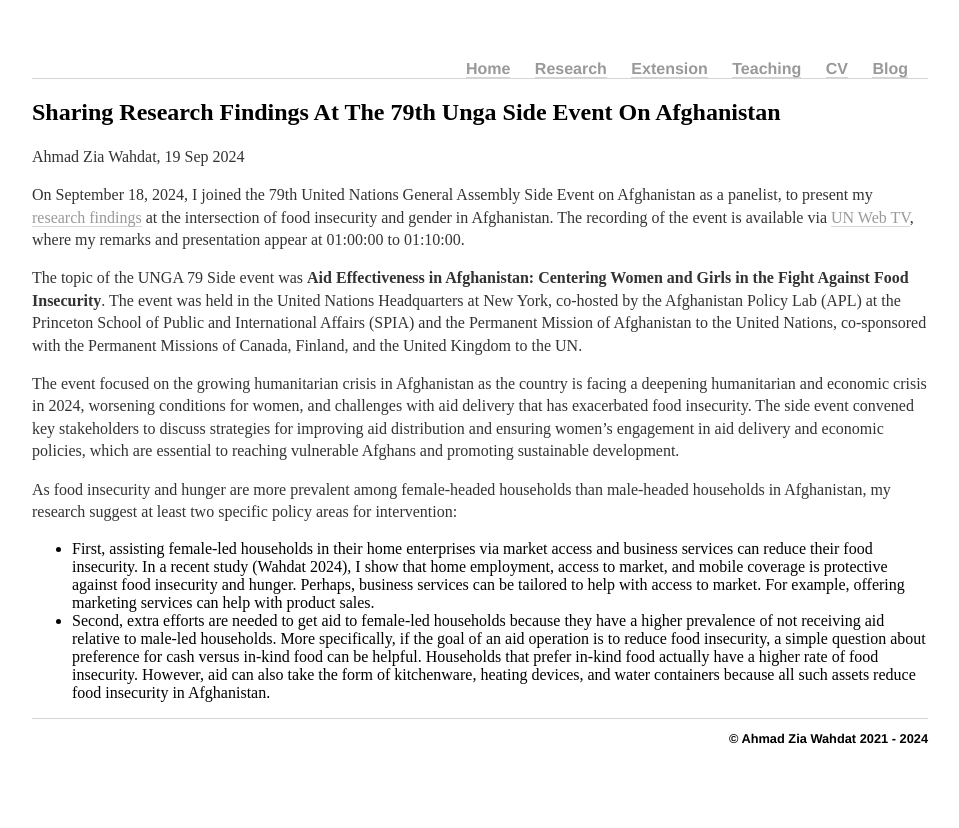
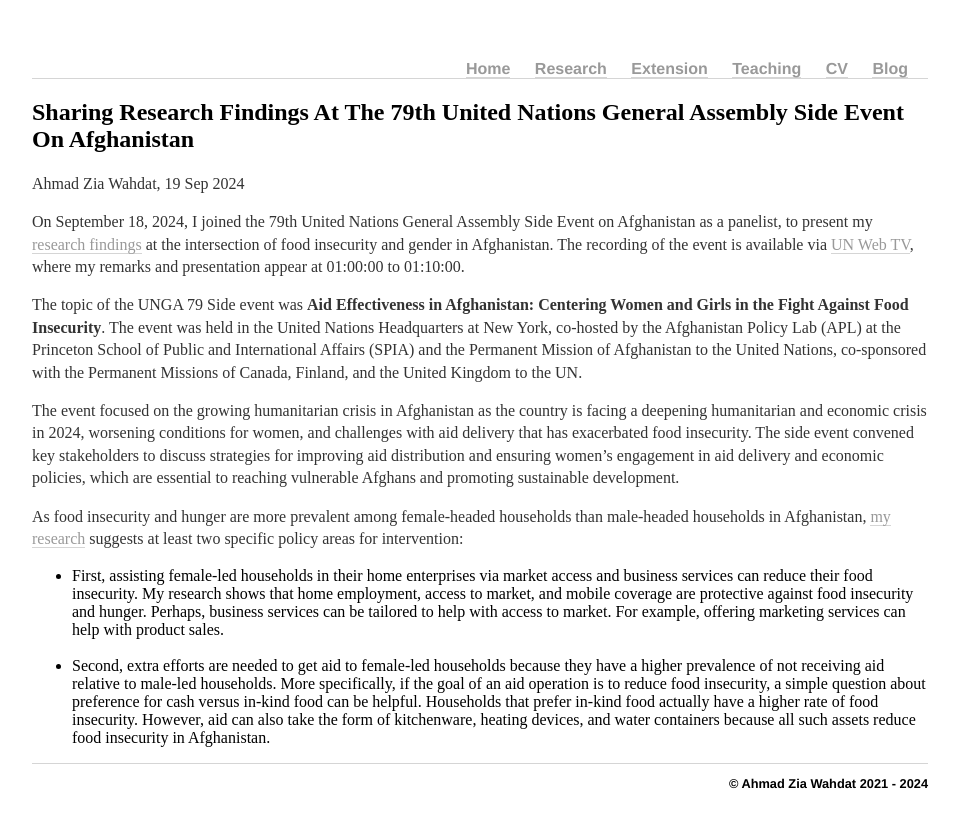
Before and after one commit to awahdat/webpage, a Jekyll site: the page built from _posts/2024-09-19-Sharing-Research-Findings-at-The-79th-United-Nations-General-Assembly-Side-Event-on-Afghanistan.md, in a window 1280 px wide. Shown: the top 828 px of the page, without its empty margins (160-1119 px from the left). Built offline with Jekyll 4.4.1, drawn with Linux system fonts in a browser that asks for light colours; our own code applies the rules of GitHub Pages for plain Markdown files.

Commit message:
Update and rename 2024-09-19-Sharing-Research-Findings-at-The-79th-UNGA-Side-Event-on-Afghanistan.md to 2024-09-19-Sharing-Research-Findings-at-The-79th-United-Nations-General-Assembly-Side-Event-on-Afghanistan.md

```diff
--- a/_posts/2024-09-19-Sharing-Research-Findings-at-The-79th-UNGA-Side-Event-on-Afghanistan.md
+++ b/_posts/2024-09-19-Sharing-Research-Findings-at-The-79th-United-Nations-General-Assembly-Side-Event-on-Afghanistan.md
@@ -8,10 +8,10 @@ The topic of the UNGA 79 Side event was **Aid Effectiveness in Afghanistan: Cent
 
 The event focused on the growing humanitarian crisis in Afghanistan as the country is facing a deepening humanitarian and economic crisis in 2024, worsening conditions for women, and challenges with aid delivery that has exacerbated food insecurity. The side event convened key stakeholders to discuss strategies for improving aid distribution and ensuring women’s engagement in aid delivery and economic policies, which are essential to reaching vulnerable Afghans and promoting sustainable development.
 
-As food insecurity and hunger are more prevalent among female-headed households than male-headed households in Afghanistan, my research suggest at least two specific policy areas for intervention:
+As food insecurity and hunger are more prevalent among female-headed households than male-headed households in Afghanistan, [my research](https://spia.princeton.edu/sites/default/files/2024-06/Wahdat%20-%20June2024%20-%20SPIA-APL%20-%20The%20Correlates%20of%20Food%20Insecurity%20in%20Afghanistan.pdf) suggests at least two specific policy areas for intervention:
 
 <ul>
-  <li>First, assisting female-led households in their home enterprises via market access and business services can reduce their food insecurity. In a recent study (Wahdat 2024), I show that home employment, access to market, and mobile coverage is protective against food insecurity and hunger. Perhaps, business services can be tailored to help with access to market. For example, offering marketing services can help with product sales.</li>
+  <li>First, assisting female-led households in their home enterprises via market access and business services can reduce their food insecurity. My research shows that home employment, access to market, and mobile coverage are protective against food insecurity and hunger. Perhaps, business services can be tailored to help with access to market. For example, offering marketing services can help with product sales.</li> <br>
   <li>Second, extra efforts are needed to get aid to female-led households because they have a higher prevalence of not receiving aid relative to male-led households. More specifically, if the goal of an aid operation is to reduce food insecurity, a simple question about preference for cash versus in-kind food can be helpful. Households that prefer in-kind food actually have a higher rate of food insecurity. However, aid can also take the form of kitchenware, heating devices, and water containers because all such assets reduce food insecurity in Afghanistan.
 </li>
 </ul>
```
